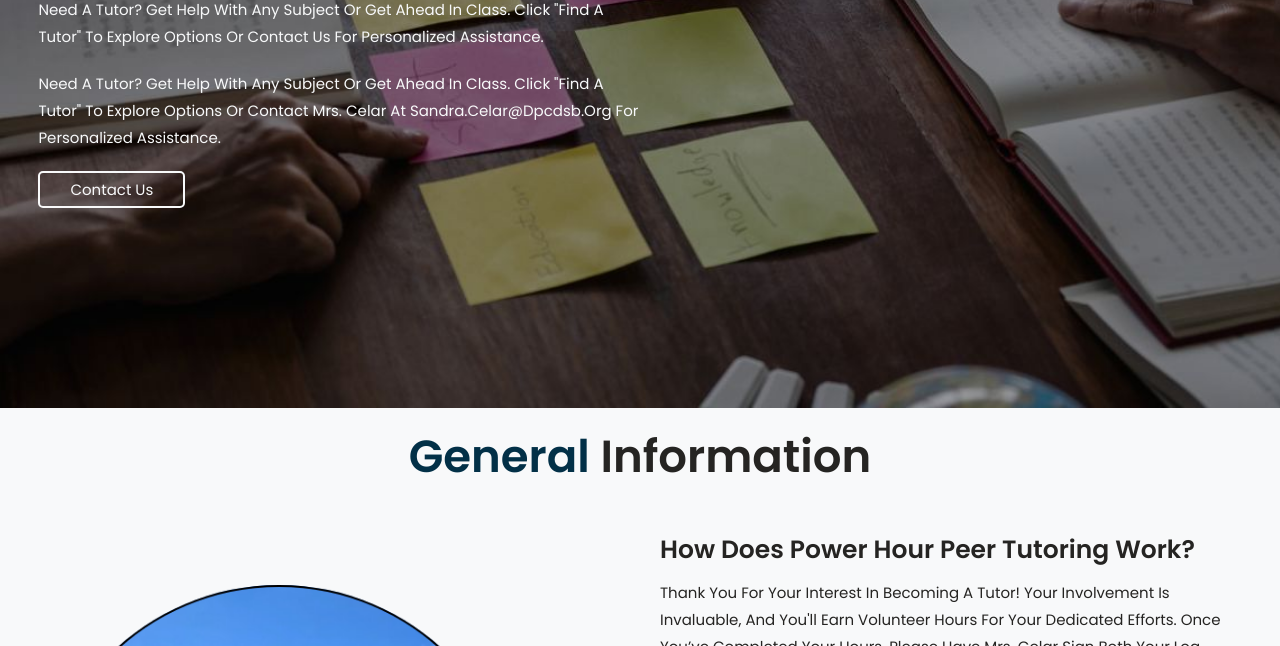
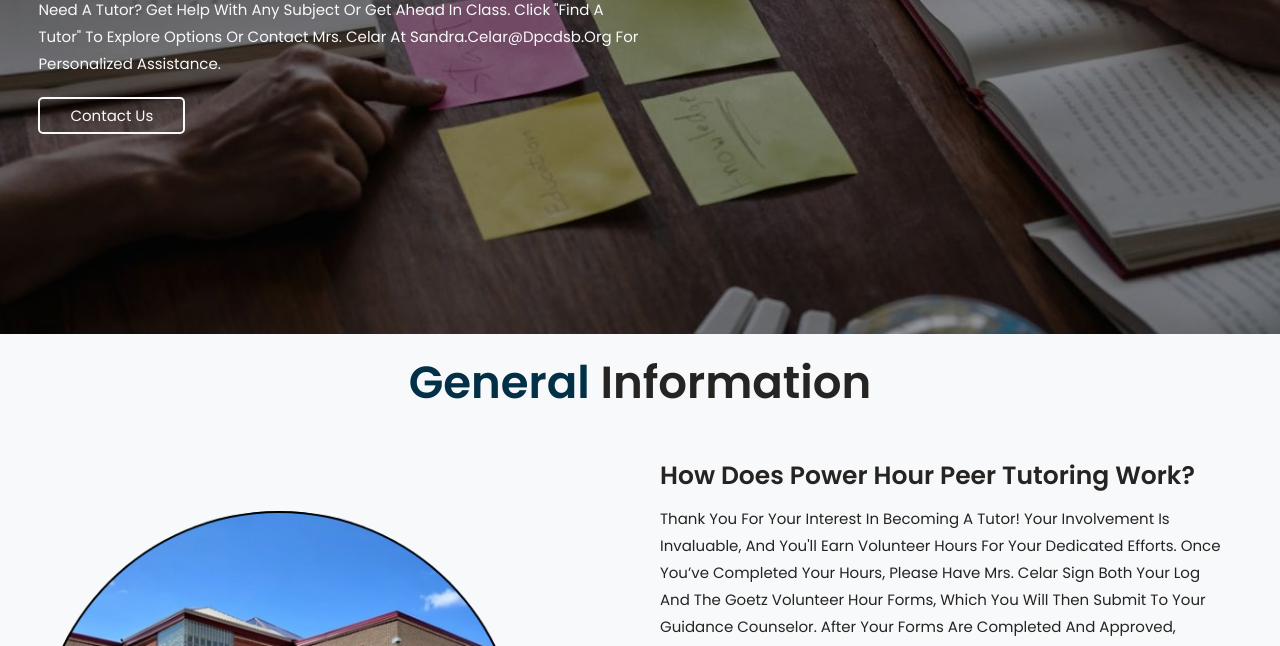
Before and after one commit to hrishi-tailor/Power-Hour-Peer-Tutoring, a plain HTML site: page index.html in a window 1280 px wide. Shown: the part 454-1100 px from the top of the page. Drawn offline with nearby package versions, Linux system fonts and the light colour scheme.

Commit message:
Update index.html

```diff
--- a/index.html
+++ b/index.html
@@ -38,7 +38,6 @@
 
             <div class="content">
                 <h3>Welcome to Power Hour Peer Tutoring!</h3>
-                <p>Need a tutor? Get help with any subject or get ahead in class. Click "Find a Tutor" to explore options or contact us for personalized assistance.</p>
                 <p>Need a tutor? Get help with any subject or get ahead in class. Click "Find a Tutor" to explore options or contact Mrs. Celar at sandra.celar@dpcdsb.org for personalized assistance.</p>
                 <a href="#bottom" class="btn">Contact us</a>
             </div>
```
